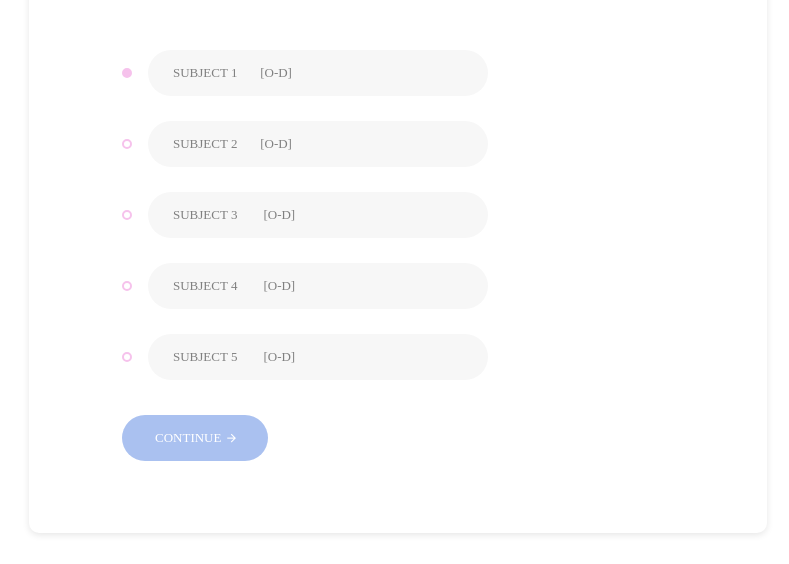
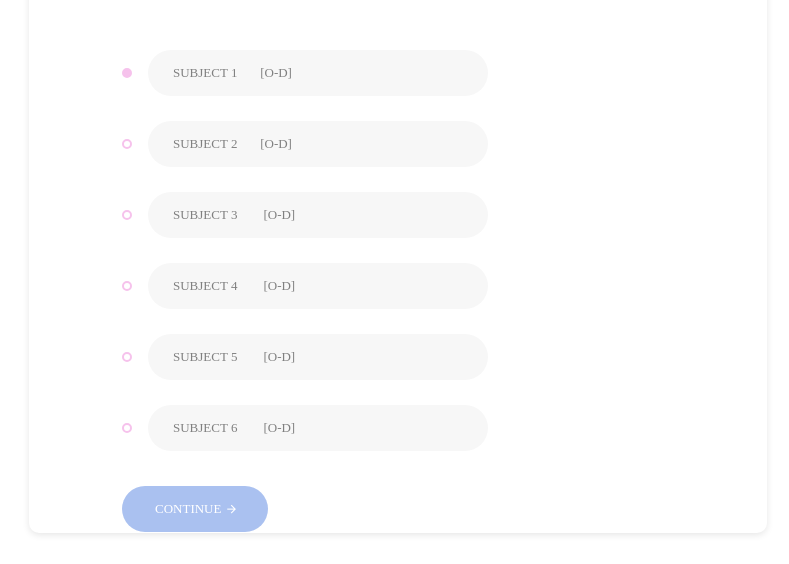
Before and after one commit to nitishsaik/Vignan-result, a plain HTML site: page index.html in a window 1280 px wide. Shown: the part 174-738 px from the top of the page, without its empty margins (242-1031 px from the left). Drawn offline with Linux system fonts and the light colour scheme; a web font is replaced by a local one.

Commit message:
Update index.html

```diff
--- a/index.html
+++ b/index.html
@@ -42,6 +42,9 @@
 								</div>
 								<div class="form-holder">
 									<input type="text" placeholder="Subject 5        [O-D]" class="form-control" id="sub5" >
+								</div>
+								<div class="form-holder">
+									<input type="text" placeholder="Subject 6        [O-D]" class="form-control" id="sub6" >
 								</div>
 
 							</div>
```
